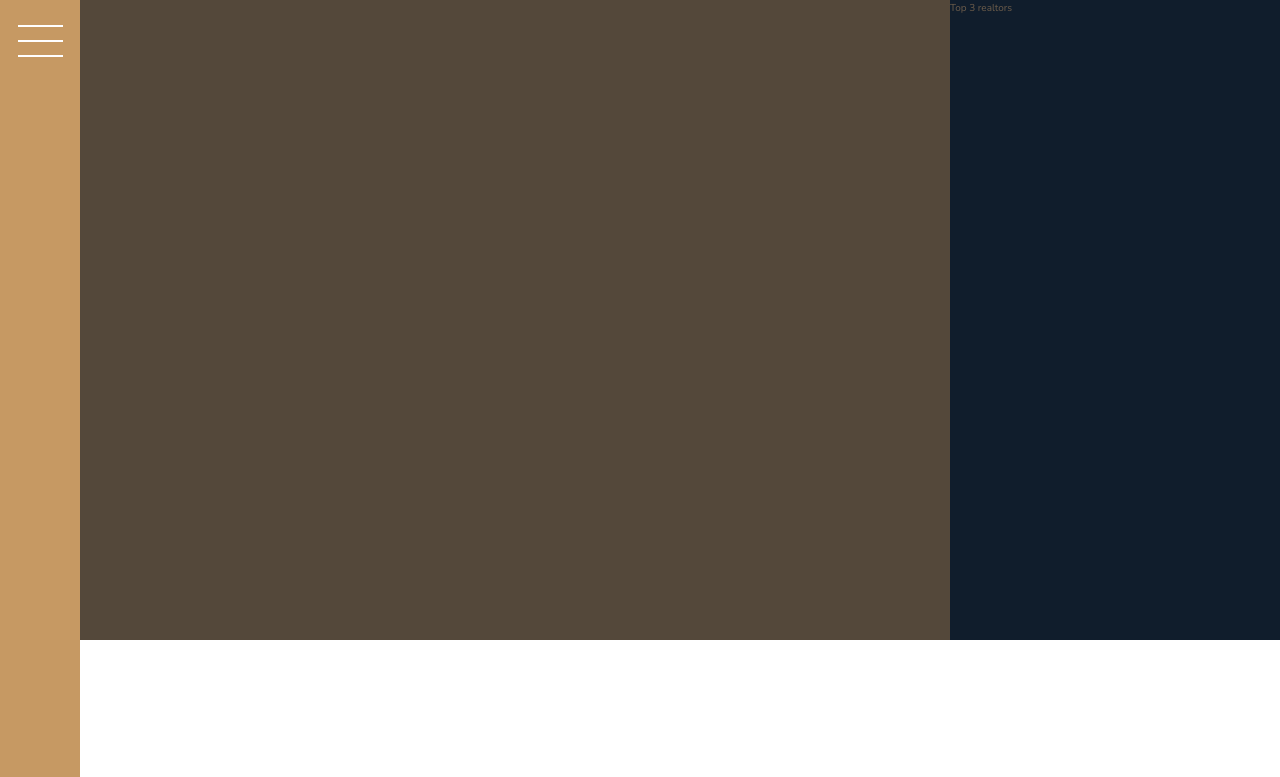
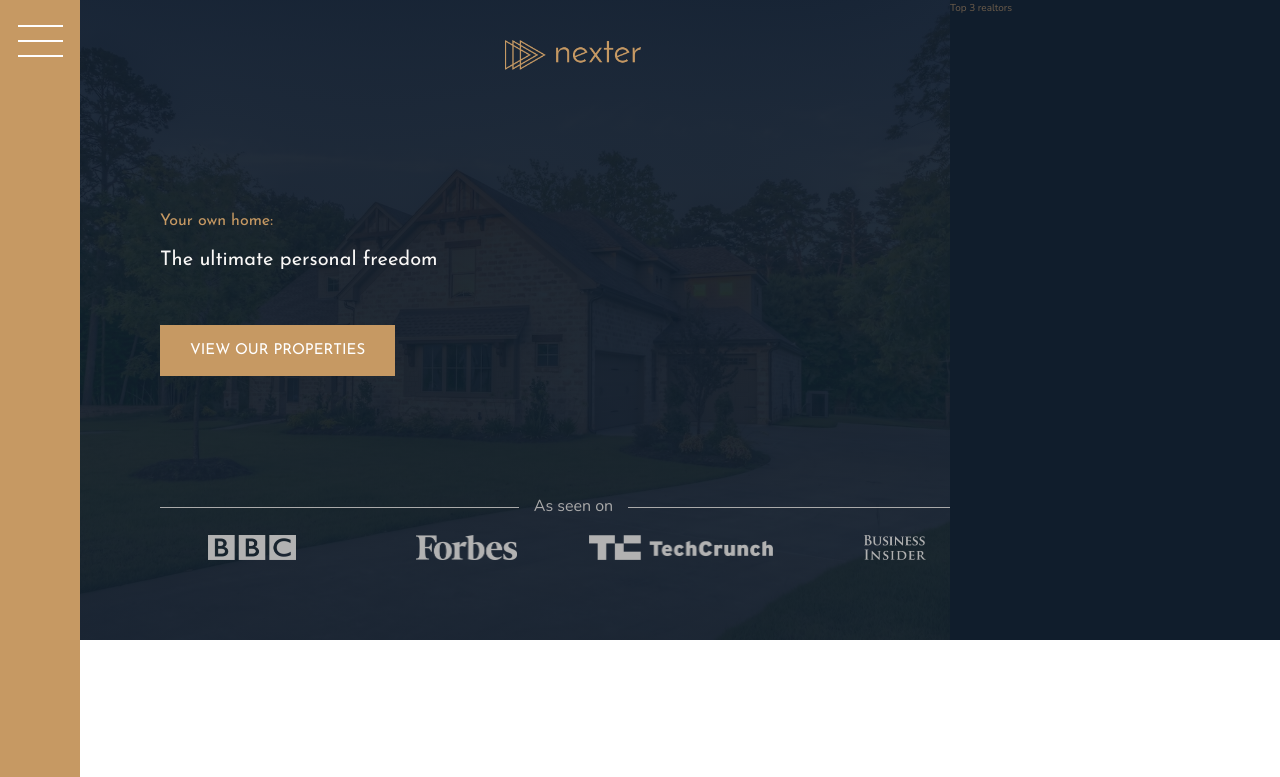
Before and after one commit to grvassil/Nexter, a website: page index.html in a window 1280 px wide. Shown: the top 777 px of the page. Drawn offline with nearby package versions, Linux system fonts and the light colour scheme.

Commit message:
Building the header

```diff
--- a/index.html
+++ b/index.html
@@ -25,7 +25,21 @@
     <div class="sidebar">
       <div class="nav-btn"></div>
     </div>
-    <header class="header"></header>
+
+    <header class="header">
+      <img src="img/logo.png" alt="Logo" class="header__logo" />
+      <h3 class="heading-3">Your own home:</h3>
+      <h1 class="heading-1">The ultimate personal freedom</h1>
+      <button class="btn header__btn">View our properties</button>
+      <div class="header__seenon-text">As seen on</div>
+      <div class="header__seenon-logos">
+        <img src="img/logo-bbc.png" alt="" />
+        <img src="img/logo-forbes.png" alt="" />
+        <img src="img/logo-techcrunch.png" alt="" />
+        <img src="img/logo-bi.png" alt="" />
+      </div>
+    </header>
+
     <div class="realtors">Top 3 realtors</div>
     <section class="features">
       <div class="feature">
--- a/sass/_header.scss
+++ b/sass/_header.scss
@@ -1,4 +1,56 @@
 .header {
   background-color: $color-grey-dark-1;
   grid-column: full-start/col-end 6;
+
+  background-image:
+    linear-gradient(rgba($color-secondary, 0.93), rgba($color-secondary, 0.93)),
+    url(../img/hero.jpeg);
+  background-size: cover;
+  background-position: center;
+  padding: 8rem;
+  padding-top: 4rem;
+
+  display: grid;
+  grid-template-rows: 1fr min-content 6rem 1fr;
+  grid-template-columns: max-content;
+  row-gap: 1.5rem;
+
+  &__logo {
+    height: 3rem;
+    justify-self: center;
+  }
+
+  &__btn {
+    align-self: start;
+    justify-self: start;
+  }
+
+  &__seenon-text {
+    display: grid;
+    grid-template-columns: 1fr max-content 1fr;
+    column-gap: 1.5rem;
+    align-items: center;
+
+    font-size: 1.6rem;
+    color: $color-grey-light-2;
+
+    &::before,
+    &::after {
+      content: '';
+      height: 1px;
+      display: block;
+      background-color: currentColor;
+    }
+  }
+
+  &__seenon-logos {
+    display: grid;
+    grid-template-columns: repeat(4, 1fr);
+    column-gap: 3rem;
+    justify-items: center;
+    img {
+      height: 2.5rem;
+      filter: brightness(70%);
+    }
+  }
 }
--- a/sass/_typography.scss
+++ b/sass/_typography.scss
@@ -5,6 +5,9 @@
 
 .heading-1 {
   @extend %heading;
+  font-size: 4, 5rem;
+  color: $color-grey-light-1;
+  line-height: 1;
 }
 
 .heading-2 {
```
Also changed, not shown: css/style.css, 1 other file.
